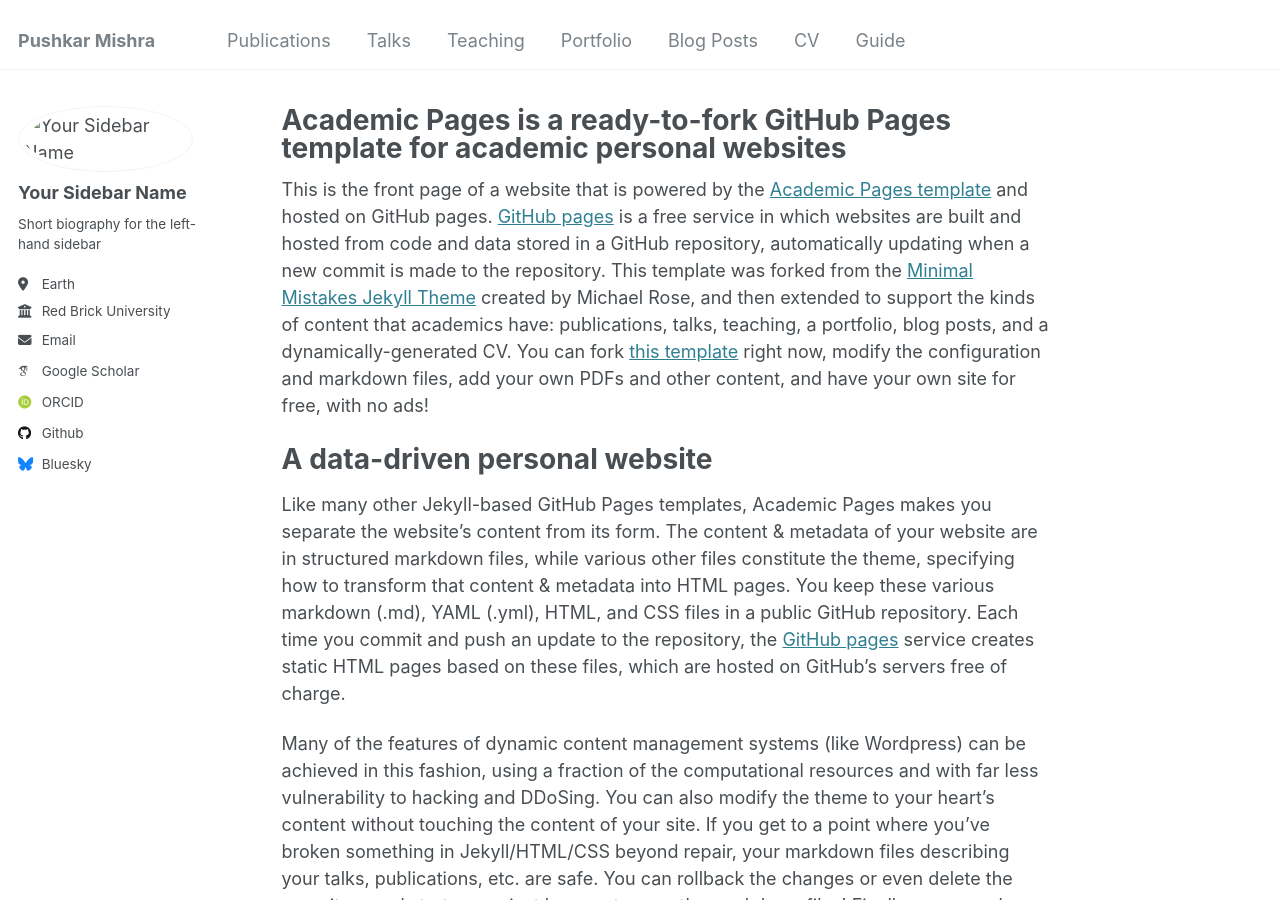
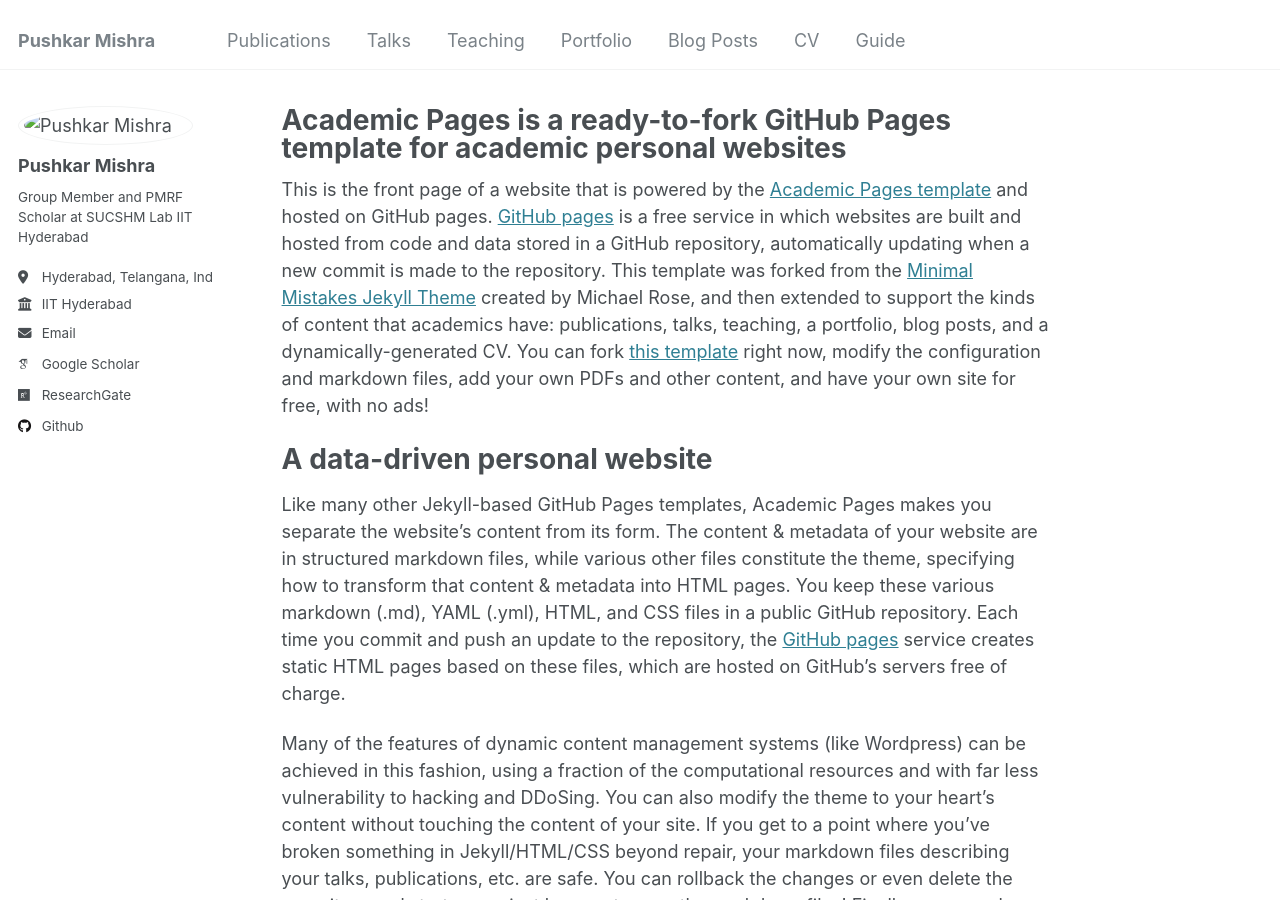
Before and after one commit to mepushkar/mepushkar.github.io, a Jekyll site: the page built from _pages/about.md, in a window 1280 px wide and 900 px high. Built offline with Jekyll 4.4.1, drawn with Linux system fonts in a browser that asks for light colours; some web fonts are replaced.

Commit message:
Update _config.yml

```diff
--- a/_config.yml
+++ b/_config.yml
@@ -14,7 +14,7 @@
 description              : &description "personal description"
 url                      : https://mepushkar.github.io # the base hostname & protocol for your site e.g. "https://[your GitHub username].github.io"
 baseurl                  : "" # the subpath of your site, e.g. "/blog"
-repository               : "academicpages/academicpages.github.io"
+repository               : "mepushkar/mepushkar.github.io"
 
 # Site Author - The following control what appear as part of the author content on the side bar.
 #               If a field is blank the icon and link will not appear, otherwise it will be shown.
@@ -22,34 +22,34 @@
 author:
   # Biographic information
   avatar           : "profile.jpg"
-  name             : "Your Sidebar Name"
+  name             : "Pushkar Mishra"
   pronouns         : # example: "she/her"
-  bio              : "Short biography for the left-hand sidebar"
-  location         : "Earth"
-  employer         : "Red Brick University"
+  bio              : "Group Member and PMRF Scholar at SUCSHM Lab IIT Hyderabad"
+  location         : "Hyderabad, Telangana, India"
+  employer         : "IIT Hyderabad"
   uri              : # URL
-  email            : "none@example.org"
+  email            : "me22resch11007@iith.ac.in"
 
   # Academic websites
   arxiv            : # URL - Update with the correct link to your profile
-  googlescholar    : "https://scholar.google.com/citations?user=PS_CX0AAAAAJ"
+  googlescholar    : "https://scholar.google.com/citations?user=K5_D4igAAAAJ&hl=en"
   impactstory      : # URL
-  orcid            : "http://orcid.org/yourorcidurl"
+  orcid            : #"http://orcid.org/yourorcidurl"
   semantic         : # URL
   pubmed           : #"https://www.ncbi.nlm.nih.gov/pubmed/?term=john+snow"
-  researchgate     : # URL
+  researchgate     : "https://www.researchgate.net/profile/Pushkar-Mishra-9?ev=hdr_xprf"
   scopus           : # URL
 
   # Repositories and software development
   bitbucket        : # Username - Update with your username on the site
   codepen          : # Username
   dribbble         : # Username
-  github           : "academicpages"
+  github           : "mepushkar"
   kaggle           : # Username
   stackoverflow    : # User number or user number and name (i.e., use "1" or "1/jeff-atwood")
 
   # Social media
-  bluesky          : "bsky.app" # Replace this with you Bluesky username
+  bluesky          : #"bsky.app" # Replace this with you Bluesky username
   facebook         : # Username
   flickr           : # Username
   foursquare       : # Username
```
